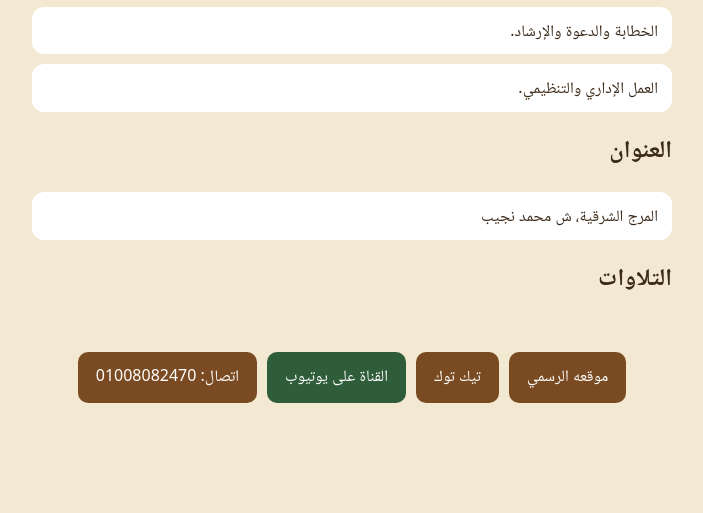
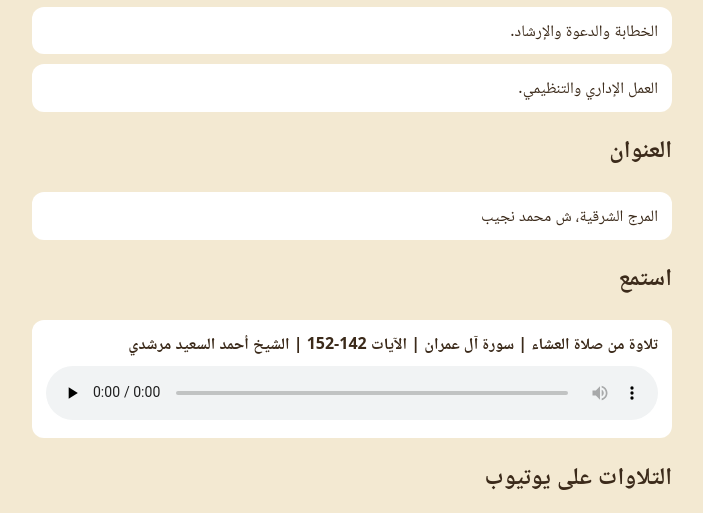
Before and after one commit to ahmed-elsaid-morshedy/ahmed-elsaid-morshedy.github.io, a plain HTML site: page index.html in a window 1280 px wide. Shown: the part 1079-1592 px from the top of the page, without its empty margins (288-991 px from the left). Before the commit the page ends 1498 px from the top, so only its background shows below. Drawn offline with Linux system fonts and the light colour scheme.

Commit message:
Update index.html

```diff
--- a/index.html
+++ b/index.html
@@ -2,6 +2,6 @@
 <title>الشيخ أحمد السعيد</title><link rel="manifest" href="manifest.webmanifest"><meta name="theme-color" content="#2f5d3a">
 <link rel="icon" href="8-icon-192.png"><link rel="stylesheet" href="style.css"></head><body>
 <header id="hd"><img id="photo" alt="" hidden><h1 id="nm"></h1><p id="tag"></p><p id="bio"></p></header>
-<main><div id="secs"></div><h2>التلاوات</h2><ul id="list"></ul><p id="empty" hidden>قريبا</p></main>
+<main><div id="secs"></div><h2>استمع</h2><ul id="alist"></ul><h2>التلاوات على يوتيوب</h2><ul id="list"></ul><p id="empty" hidden>قريبا</p></main>
 <footer><a id="site" class="btn alt" target="_blank" rel="noopener" hidden>موقعه الرسمي</a><a id="tt" class="btn alt" target="_blank" rel="noopener" hidden>تيك توك</a><a id="yt" class="btn" target="_blank" rel="noopener">القناة على يوتيوب</a><a id="wa" class="btn alt" target="_blank" rel="noopener" hidden>تواصل واتساب</a></footer>
 <script src="app.js"></script></body></html>
```
